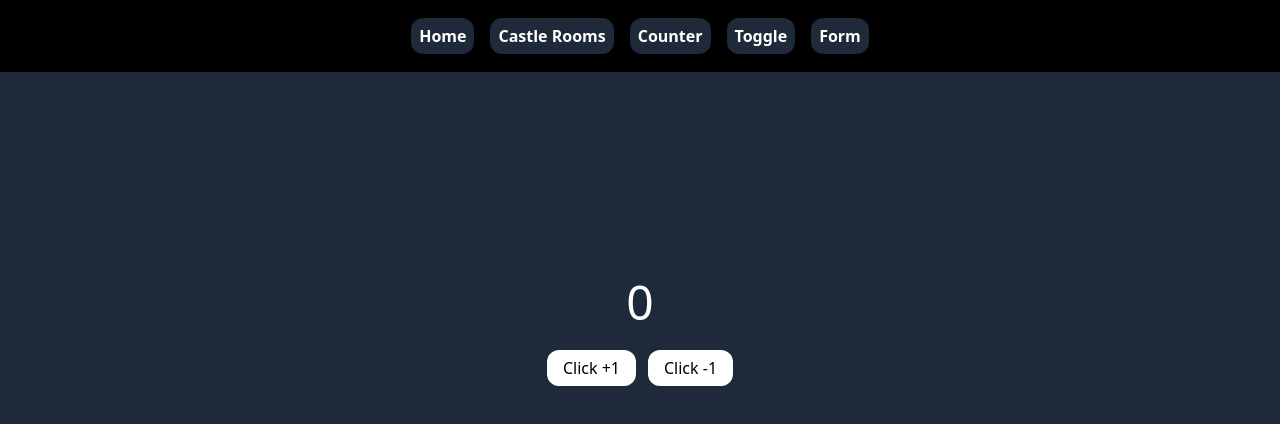
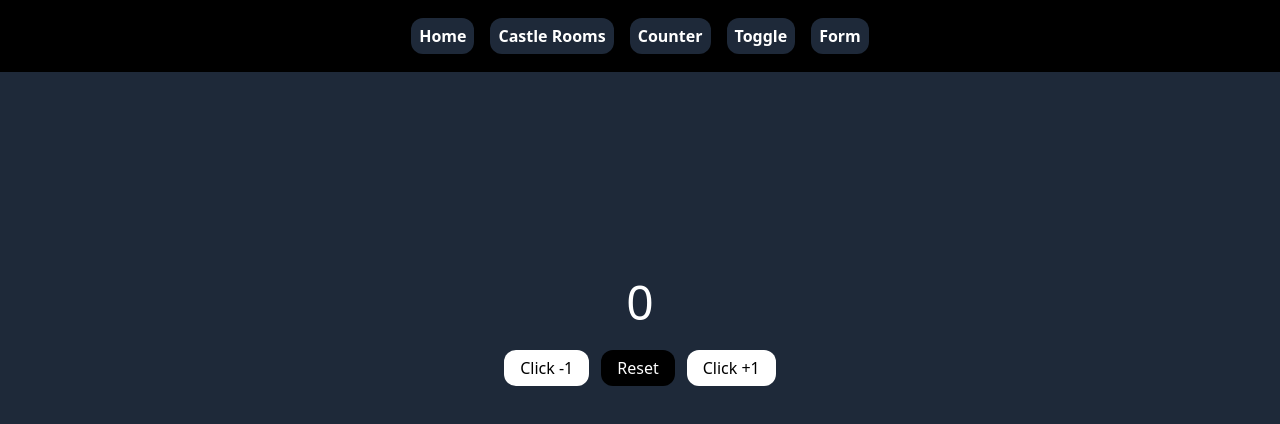
Before and after one commit to emmikapk-bit/week-08-react-castle-rooms, a React (Vite) app: page / in a window 1280 px wide. Both pictures are taken after a click on the button "Counter". Shown: the top 424 px of the page. Built offline with nearby package versions, Linux system fonts and the light colour scheme.

Commit message:
added_count

```diff
--- a/src/components/Counter.jsx
+++ b/src/components/Counter.jsx
@@ -1,21 +1,35 @@
+import { useState } from "react";
+
 export default function Counter() {
+  const [count, setCount] = useState(0);
+
+  const handleIncrease = () => setCount(count + 1);
+  const handleDecrease = () => setCount(count - 1);
+  const handleReset = () => setCount(0);
+
   return (
     <div className="flex flex-col justify-center items-center bg-gray-800 w-full">
       <h1 id="count" className="mb-6 text-5xl">
-        0
+        {count}
       </h1>
       <div className="flex gap-3">
         <button
-          id="Plus1"
+          onClick={handleDecrease}
+          className="px-4 py-1 h-9 rounded-xl bg-white text-black hover:bg-amber-300 hover:text-black "
+        >
+          Click -1
+        </button>
+        <button
+          onClick={handleReset}
+          className="px-4 py-1 h-9 rounded-xl bg-black text-white hover:bg-amber-300 hover:text-black "
+        >
+          Reset
+        </button>
+        <button
+          onClick={handleIncrease}
           className="px-4 py-1 h-9 rounded-xl bg-white text-black hover:bg-amber-300 hover:text-black "
         >
           Click +1
-        </button>
-        <button
-          id="Minus1"
-          className="px-4 py-1 h-9 rounded-xl bg-white text-black hover:bg-amber-300 hover:text-black "
-        >
-          Click -1
         </button>
       </div>
     </div>
--- a/src/components/Home.jsx
+++ b/src/components/Home.jsx
@@ -2,7 +2,9 @@ export default function Home() {
   return (
     <div className="flex flex-col justify-center items-center bg-gray-800 w-full h-full">
       <h1 className="text-2xl font-bold">Welcome to the Home Page</h1>
-      <p className="text-xl">This is the home page of our React application.</p>
+      <p className="text-xl mb-5">
+        This is the home page of our React application.
+      </p>
       <img
         src="https://media.giphy.com/media/v1.Y2lkPTc5MGI3NjExNHJueGZ3bmZ3bmZ3bmZ3bmZ3bmZ3/3o7TKMGpxx660738P6/giphy.gif"
         alt="Castle"
--- a/src/components/Toggle.jsx
+++ b/src/components/Toggle.jsx
@@ -0,0 +1,3 @@
+export default function Toggle() {
+  return <div></div>;
+}
```
